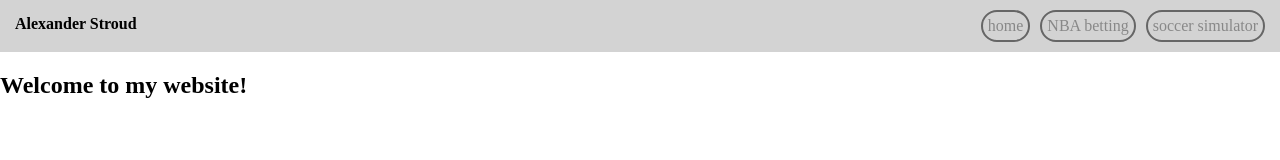
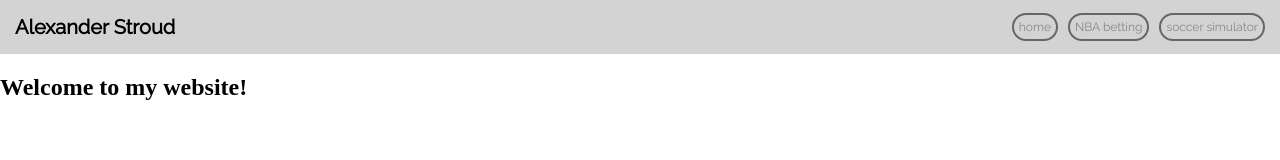
Before and after one commit to ajstroud/thisisme, a plain HTML site: page index.html in a window 1280 px wide. Drawn offline with Linux system fonts and the light colour scheme.

Commit message:
add initial font support

```diff
--- a/index.html
+++ b/index.html
@@ -5,6 +5,7 @@
     <meta name="viewport" content="width=device-width, initial-scale=1, user-scalable=no">
     <title>Alexander Stroud</title>
     <link rel="stylesheet" href="./style.css"/>
+    <link href="https://fonts.googleapis.com/css?family=Inconsolata|Raleway" rel="stylesheet">
     <!--<script src="./js/constants.js" defer></script> -->
   </head>
   <body>
--- a/style.css
+++ b/style.css
@@ -7,18 +7,21 @@ header {
   display : flex;
   justify-content: space-between;
   background-color: lightgray;
+  font-family: 'Raleway', sans-serif;
 }
 
 header h4 {
   margin: 0px;
   padding: 5px;
+  font-size: 20px;
 }
 
 #header-links {
   display: flex;
   flex-direction: row;
-  align-items: flex-end;
+  align-items: center;
   color: darkgray;
+  font-size: 12px;
 }
 
 #header-links div {
```
